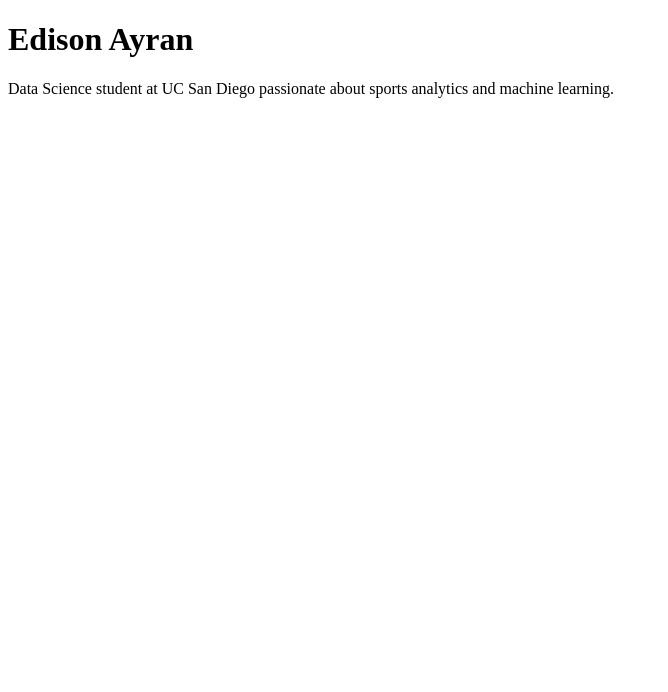
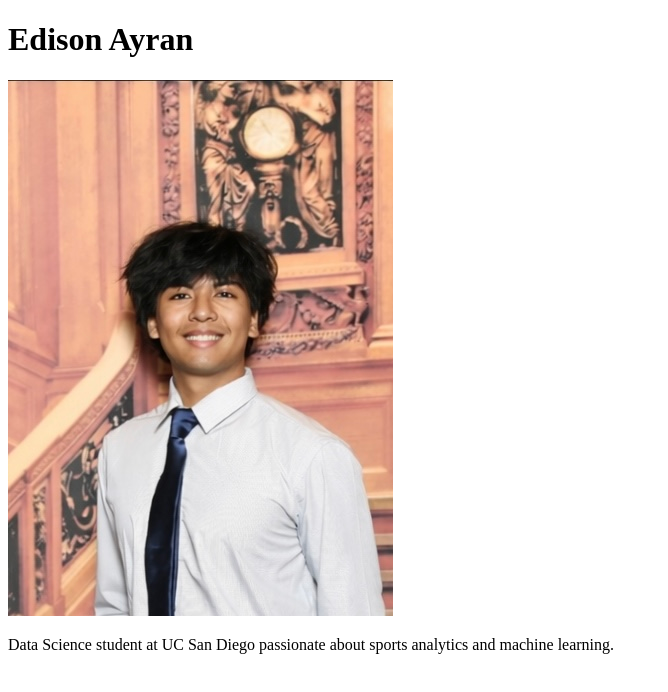
Before and after one commit to EdisonAyranisthebest/Portfolio, a plain HTML site: page index.html in a window 1280 px wide. Shown: the whole page, without its empty margins (0-668 px from the left). Drawn offline with Linux system fonts and the light colour scheme.

Commit message:
add image
add image

```diff
--- a/index.html
+++ b/index.html
@@ -7,6 +7,7 @@
 </head>
 <body>
     <h1>Edison Ayran</h1>
+    <img src="images/photo.jpg" alt="Photo of Edison Ayran">
     <p>Data Science student at UC San Diego passionate about sports analytics and machine learning.</p>
 </body>
 </html>
```
Also changed, not shown: images/photo.jpg (added).
